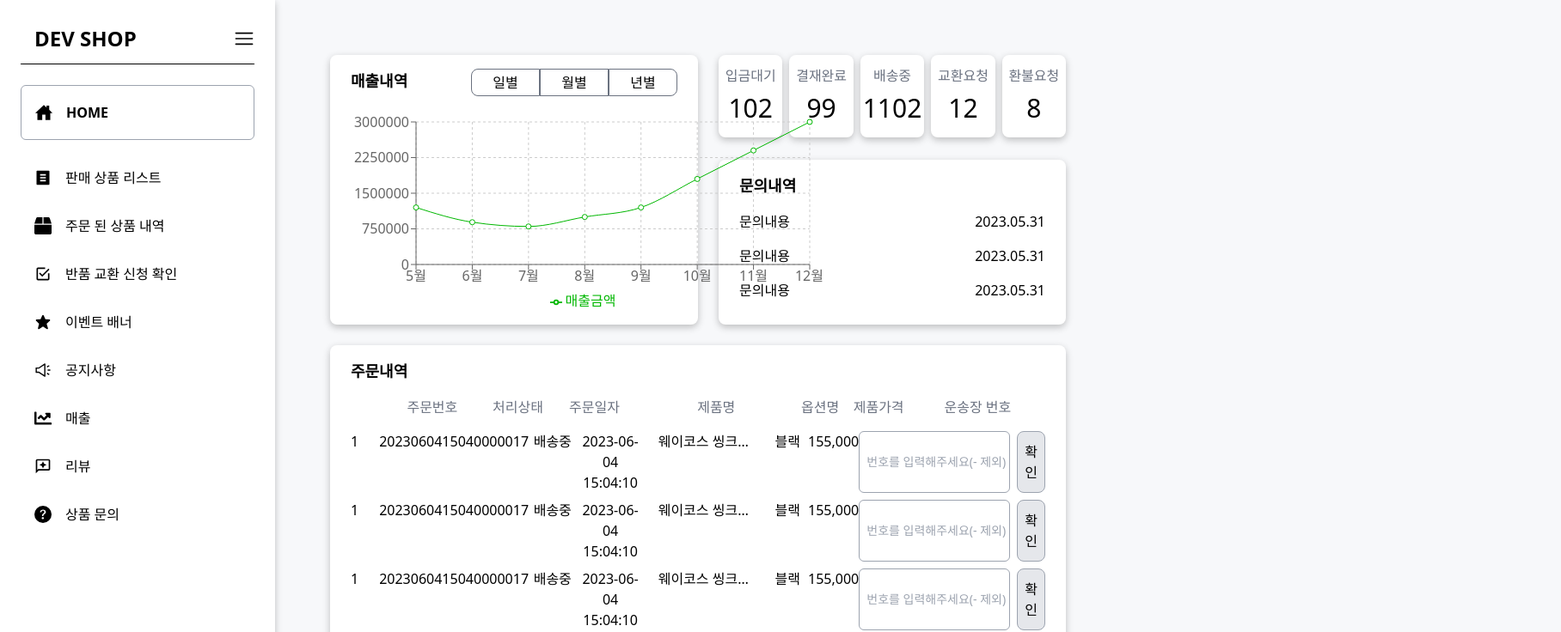
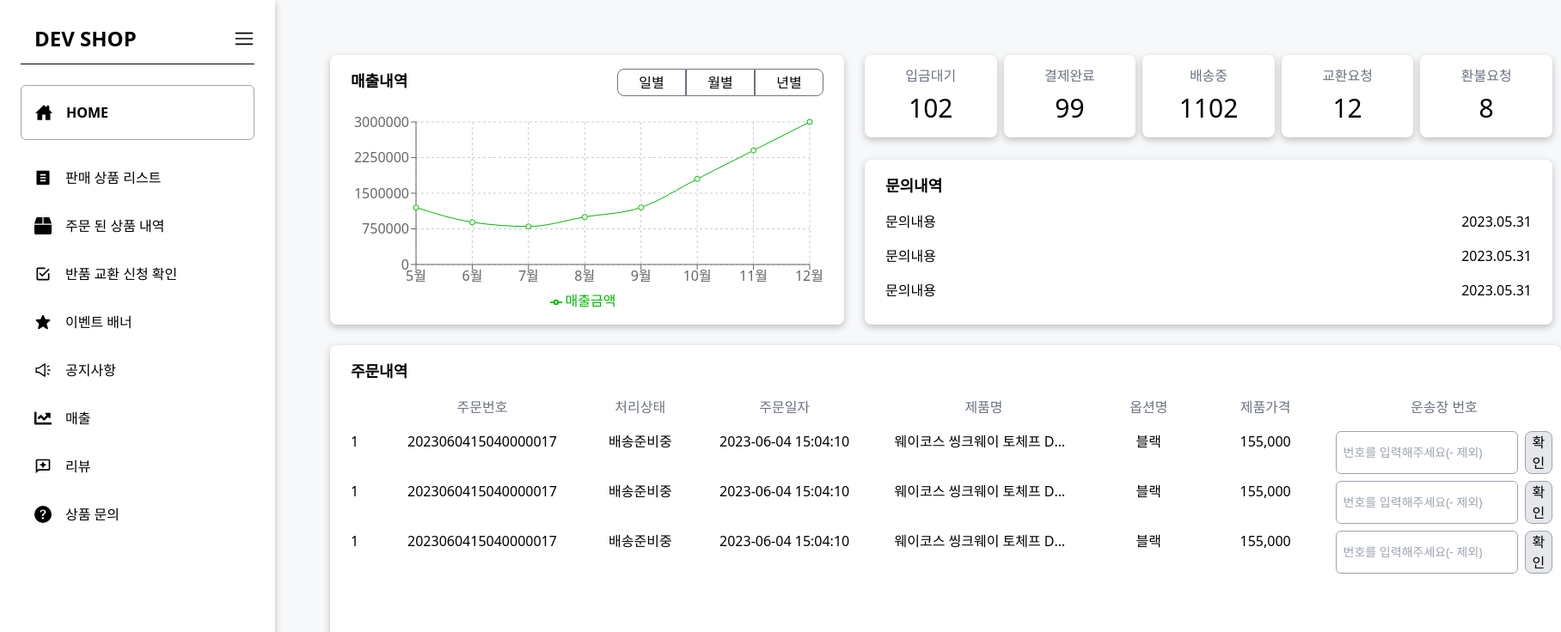
Before and after one commit to devstoreproject/devstore, a React (Create React App) app in the folder FE/: page /admin in a window 1280 px wide. Shown: the top 736 px of the page at 86% size, 1816 px wide, since content can reach past the window. Built offline with nearby package versions, Linux system fonts and the light colour scheme.

Commit message:
[design] 관리자 메인페이지 디자인 및 배치방식 수정

```diff
--- a/FE/src/Components/KYH/admin/AdminMain/AdminMain.tsx
+++ b/FE/src/Components/KYH/admin/AdminMain/AdminMain.tsx
@@ -8,7 +8,7 @@ export default function AdminMain() {
     <div className="flex flex-col mr-10">
       <div className="flex">
         <SalesChart />
-        <div className="flex flex-col w-1/2 ml-6">
+        <div className="flex flex-col ml-6">
           <OrderStatus />
           <InquiryList />
         </div>
--- a/FE/src/Components/KYH/admin/AdminMain/InquiryList.tsx
+++ b/FE/src/Components/KYH/admin/AdminMain/InquiryList.tsx
@@ -2,7 +2,7 @@ import InquiryContent from './InquiryContent';
 
 export default function InquiryList() {
   return (
-    <div className="flex flex-col w-full h-48 px-6 py-4 mt-auto bg-white rounded-lg shadow-signBox">
+    <div className="flex flex-col h-48 px-6 py-4 mt-auto bg-white rounded-lg shadow-signBox w-200">
       <span className="mb-4 text-lg font-bold">문의내역</span>
       <InquiryContent />
       <InquiryContent />
--- a/FE/src/Components/KYH/admin/AdminMain/OrderList.tsx
+++ b/FE/src/Components/KYH/admin/AdminMain/OrderList.tsx
@@ -2,7 +2,7 @@ import OrderListTable from './OrderListTable';
 
 export default function OrderList() {
   return (
-    <div className="flex flex-col w-full px-6 py-4 mt-6 bg-white rounded-lg h-100 shadow-signBox">
+    <div className="flex flex-col px-6 py-4 mt-6 bg-white rounded-lg w-358 h-100 shadow-signBox">
       <span className="mb-4 text-lg font-bold">주문내역</span>
       <OrderListTable />
     </div>
--- a/FE/src/Components/KYH/admin/AdminMain/OrderListTable.tsx
+++ b/FE/src/Components/KYH/admin/AdminMain/OrderListTable.tsx
@@ -3,11 +3,11 @@ import OrderListTableTitle from './OrderListTableTitle';
 
 export default function OrderListTable() {
   return (
-    <div>
+    <>
       <OrderListTableTitle />
       <OrderListTableContents />
       <OrderListTableContents />
       <OrderListTableContents />
-    </div>
+    </>
   );
 }
--- a/FE/src/Components/KYH/admin/AdminMain/OrderListTableContents.tsx
+++ b/FE/src/Components/KYH/admin/AdminMain/OrderListTableContents.tsx
@@ -1,20 +1,20 @@
 export default function OrderListTableContents() {
   return (
-    <div className="flex mb-2">
-      <span className="mr-6">1</span>
+    <div className="flex justify-between mb-2">
+      <span>1</span>
       <span className="w-48 text-center">2023060415040000017</span>
-      <span className="text-center w-28">배송중</span>
+      <span className="w-20 text-center">배송준비중</span>
       <span className="w-40 text-center">2023-06-04 15:04:10</span>
-      <p className="w-56 ml-4 text-center truncate">
+      <p className="text-center truncate w-52">
         웨이코스 씽크웨이 토체프 D&Tsdfsdfds
       </p>
-      <span className="w-24 ml-4 text-center">블랙</span>
-      <span className="text-center w-28">155,000</span>
+      <span className="w-20 text-center">블랙</span>
+      <span className="w-24 text-center">155,000</span>
       {/* <span className="text-center w-60">111-111-1111-1111</span> */}
-      <div className="flex justify-center w-60">
+      <div className="flex justify-center w-56">
         <input
           type="text"
-          className="pl-2 mr-2 text-sm border border-gray-400 rounded-md w-44"
+          className="pl-2 mr-2 text-sm border border-gray-400 rounded-md"
           placeholder="번호를 입력해주세요(- 제외)"
         />
         <button className="px-2 bg-gray-200 border border-gray-400 rounded-lg">
--- a/FE/src/Components/KYH/admin/AdminMain/OrderListTableTitle.tsx
+++ b/FE/src/Components/KYH/admin/AdminMain/OrderListTableTitle.tsx
@@ -1,13 +1,14 @@
 export default function OrderListTableTitle() {
   return (
-    <div className="flex mb-4 text-gray-500">
-      <span className="w-48 ml-8 text-center">주문번호</span>
-      <span className="text-center w-28">처리상태</span>
+    <div className="flex justify-between mb-4 text-gray-500">
+      <span className="text-white">1</span>
+      <span className="w-48 text-center">주문번호</span>
+      <span className="w-20 text-center">처리상태</span>
       <span className="w-40 text-center">주문일자</span>
-      <span className="w-56 ml-4 text-center">제품명</span>
-      <span className="w-24 ml-4 text-center">옵션명</span>
-      <span className="text-center w-28">제품가격</span>
-      <span className="text-center w-60">운송장 번호</span>
+      <span className="text-center w-52">제품명</span>
+      <span className="w-20 text-center">옵션명</span>
+      <span className="w-24 text-center">제품가격</span>
+      <span className="w-56 text-center">운송장 번호</span>
     </div>
   );
 }
--- a/FE/src/Components/KYH/admin/AdminMain/OrderStatus.tsx
+++ b/FE/src/Components/KYH/admin/AdminMain/OrderStatus.tsx
@@ -1,12 +1,12 @@
 export default function OrderStatus() {
   return (
-    <div className="flex w-full h-24">
+    <div className="flex h-24 w-200">
       <div className="flex flex-col items-center w-1/5 h-full mr-2 bg-white rounded-lg shadow-signBox">
         <span className="mt-3 text-gray-500">입금대기</span>
         <span className="mt-2 text-3xl">102</span>
       </div>
       <div className="flex flex-col items-center w-1/5 h-full mr-2 bg-white rounded-lg shadow-signBox">
-        <span className="mt-3 text-gray-500">결재완료</span>
+        <span className="mt-3 text-gray-500">결제완료</span>
         <span className="mt-2 text-3xl">99</span>
       </div>
       <div className="flex flex-col items-center w-1/5 h-full mr-2 bg-white rounded-lg shadow-signBox">
--- a/FE/src/Components/KYH/admin/AdminMain/SalesChart.tsx
+++ b/FE/src/Components/KYH/admin/AdminMain/SalesChart.tsx
@@ -3,7 +3,7 @@ import SalesChartHeader from './SalesChartHeader';
 
 export default function SalesChart() {
   return (
-    <div className="w-1/2 py-4 pl-6 bg-white rounded-lg shadow-signBox">
+    <div className="px-6 py-4 bg-white rounded-lg w-152 shadow-signBox">
       <SalesChartHeader />
       <Chart />
     </div>
--- a/FE/src/Components/KYH/admin/AdminMain/SalesChartHeader.tsx
+++ b/FE/src/Components/KYH/admin/AdminMain/SalesChartHeader.tsx
@@ -2,7 +2,7 @@ export default function SalesChartHeader() {
   return (
     <div className="flex">
       <span className="text-lg font-bold">매출내역</span>
-      <div className="ml-auto mr-6">
+      <div className="ml-auto">
         <button className="w-20 h-8 border border-gray-500 rounded-l-lg">
           일별
         </button>
```
